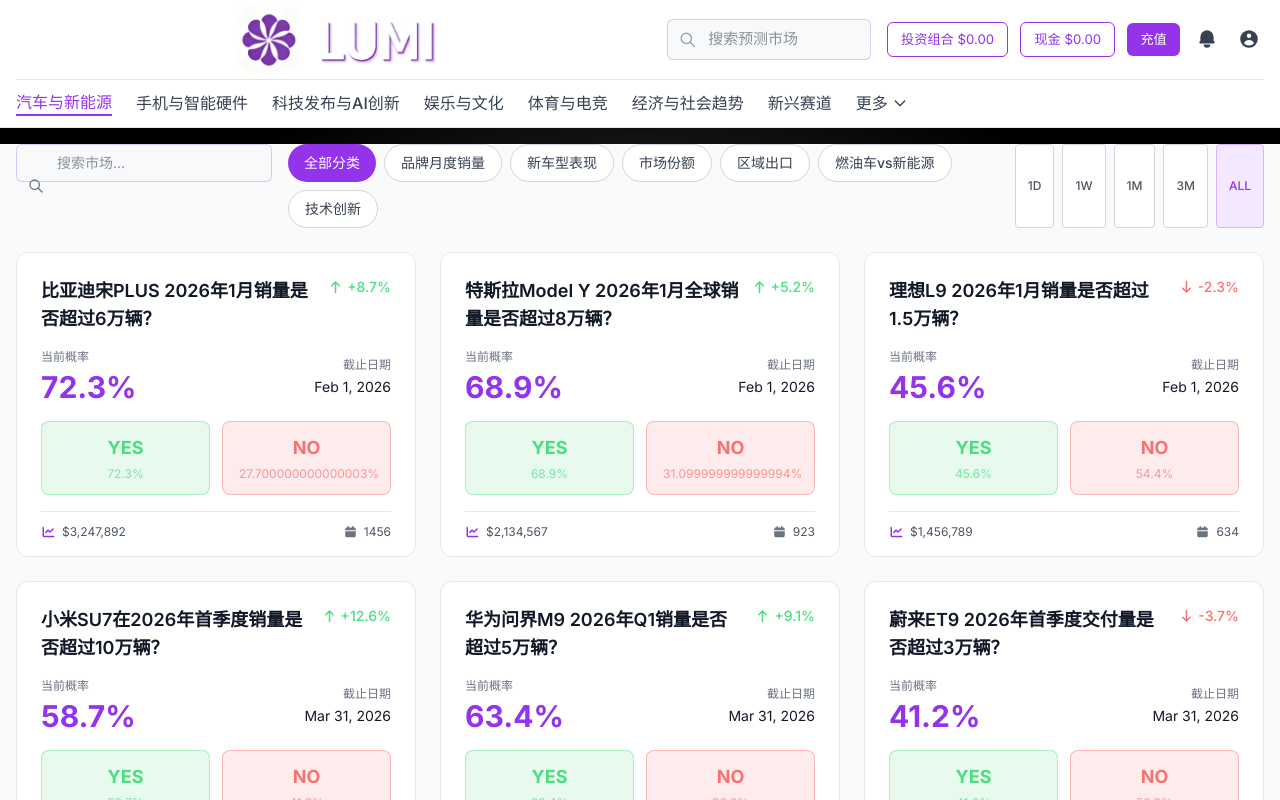
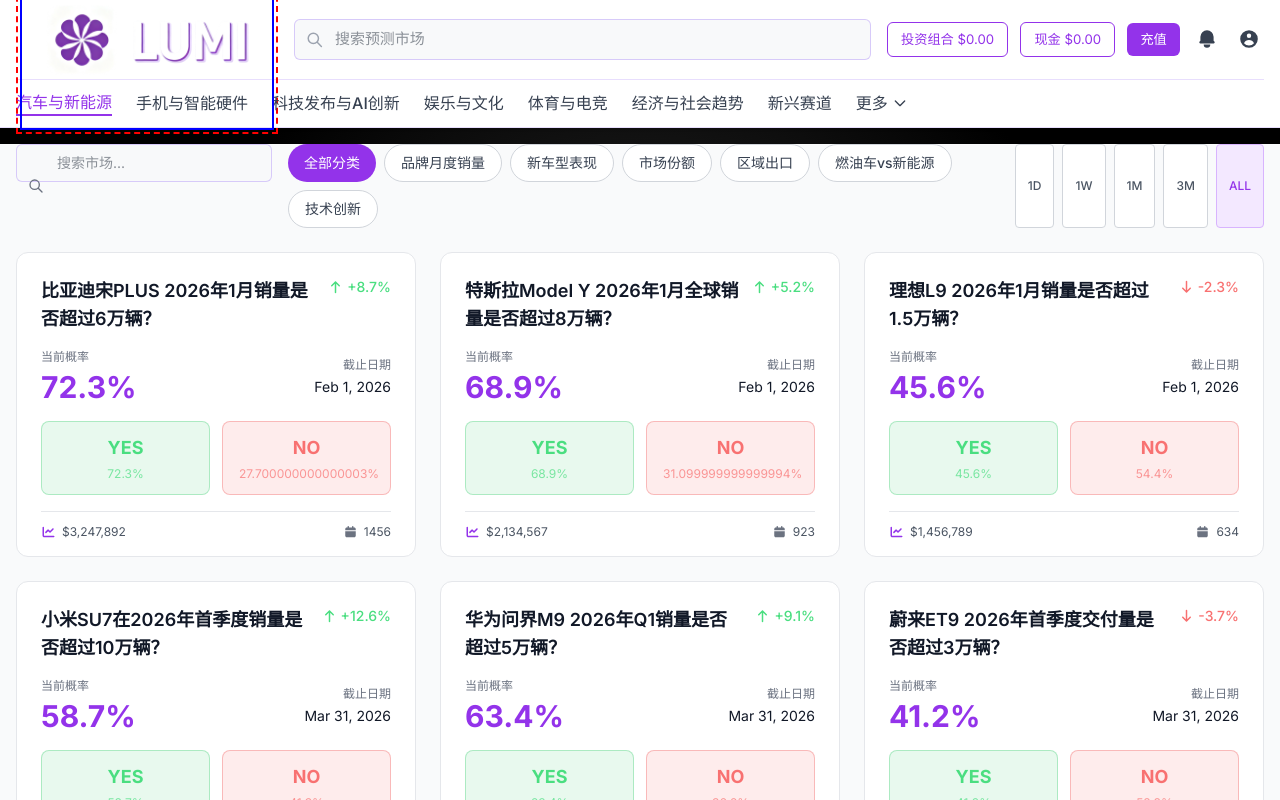
Before and after one commit to Charile333/Demo, a Next.js app: page /LUMI in a window 1280 px wide. Shown: the top 800 px of the page. Built offline with nearby package versions, Linux system fonts and the light colour scheme.

Commit message:
为容器和按钮添加临时边框以便可视化边界

```diff
--- a/components/Navbar.tsx
+++ b/components/Navbar.tsx
@@ -67,11 +67,12 @@
         <div className="flex items-center justify-between py-[0.375rem] border-b border-secondary/20 gap-4" style={{height: '80px'}}>
           {/* Left Side: Logo and Search - 固定在左上角 */}
           <div className="flex items-center flex-grow gap-4">
-            {/* Logo with Image */}
+            {/* Logo with Image - 临时添加边框用于可视化容器和按钮边界 */}
+            <div style={{border: '2px dashed red', padding: '2px', display: 'inline-block'}}>
               <button
                 onClick={() => handleCategoryClick('automotive')}
                 className="w-full hover:opacity-80 transition-opacity"
-              style={{overflow: 'visible', display: 'block', position: 'relative', padding: 0, border: 'none', background: 'transparent'}}
+                style={{overflow: 'visible', display: 'block', position: 'relative', padding: 0, border: '2px solid blue', background: 'transparent'}}
               >
                 <div className="relative flex items-center justify-center">
                   <Image
@@ -87,6 +88,7 @@
                   </div>
                 </div>
               </button>
+            </div>
 
             {/* Search Bar */}
             <div className="relative flex-grow min-w-0 hidden lg:block">
```
Lines whose indentation alone changed are shown as unchanged.
